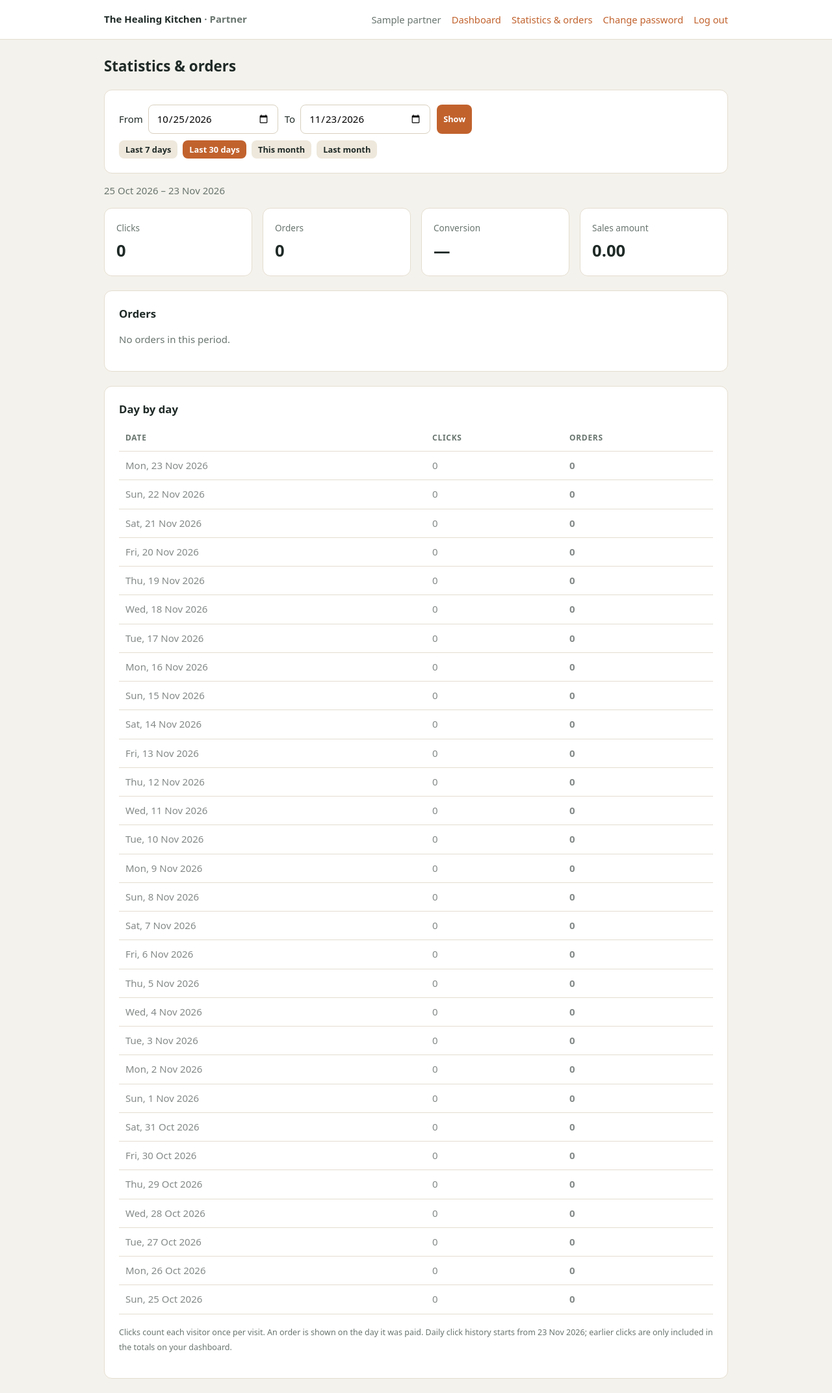
After one commit to Muzamill0/health-book, a PHP site: page /health-book/partner/history.php in a window 1280 px wide. The commit adds this page. Shown: the whole page at 65% size. Run offline with PHP 8.4, Linux system fonts and the light colour scheme; the visitor is signed in with stand-in values (Sample User, id 1); tables that the repository leaves empty or names only in its code hold one stand-in row (values such as "Sample post"); some libraries are stand-ins or nearby versions.

Commit message:
updated the partners statistics

```diff
--- a/admin/_top.php
+++ b/admin/_top.php
@@ -40,6 +40,7 @@ $nav = function (string $href, string $label, bool $active) {
             <div class="nav-label">Sales</div>
             <?= $nav('orders.php', '🧾 Orders', $current === 'orders.php') ?>
             <?= $nav('referrers.php', '🔗 Referral Links', $current === 'referrers.php') ?>
+            <?= $nav('referral-history.php', '📈 Referral History', $current === 'referral-history.php') ?>
             <?= $nav('partners.php', '👤 Partner Users', in_array($current, ['partners.php', 'partner-edit.php'], true)) ?>
             <?= $nav('subscribers.php', '✉️ Subscribers', $current === 'subscribers.php') ?>
             <?= $nav('payments.php', '💳 Paddle Payments', $current === 'payments.php') ?>
--- a/admin/referrers.php
+++ b/admin/referrers.php
@@ -49,6 +49,11 @@ if ($_SERVER['REQUEST_METHOD'] === 'POST') {
                 flash('This link has orders, so it can’t be deleted. Disable it instead.', 'error');
             } else {
                 db()->prepare('DELETE FROM referrers WHERE id = ?')->execute([$id]);
+                try {
+                    db()->prepare('DELETE FROM referral_clicks_daily WHERE referrer_id = ?')->execute([$id]);
+                } catch (PDOException $e) {
+                    // table not created yet: nothing to clean up
+                }
                 flash('Referral link deleted.');
             }
             redirect('referrers.php');
@@ -144,6 +149,7 @@ require __DIR__ . '/_top.php';
                 <td><strong><?= e($sym) . number_format((float) $r['revenue'], 2) ?></strong></td>
                 <td class="actions">
                     <a class="btn btn-sm btn-light" href="orders.php?ref=<?= (int) $r['id'] ?>">Orders</a>
+                    <a class="btn btn-sm btn-light" href="referral-history.php?ref=<?= (int) $r['id'] ?>">History</a>
                     <a class="btn btn-sm btn-light" href="?edit=<?= (int) $r['id'] ?>">Edit</a>
                     <form method="post"><?= csrf_field() ?><input type="hidden" name="action" value="toggle"><input type="hidden" name="id" value="<?= (int) $r['id'] ?>"><button class="btn btn-sm btn-light"><?= $r['is_active'] ? 'Disable' : 'Enable' ?></button></form>
                     <?php if (!(int) $r['checkouts']): ?>
--- a/includes/functions.php
+++ b/includes/functions.php
@@ -452,7 +452,81 @@ function referral_capture(): void
     if (empty($_SESSION['ref_clicked'][$code])) {
         $_SESSION['ref_clicked'][$code] = true;
         db()->prepare('UPDATE referrers SET clicks = clicks + 1 WHERE id = ?')->execute([$ref['id']]);
+        try {
+            // MySQL's CURDATE() matches orders.paid_at (set with NOW()), so clicks and orders share the same "day".
+            db()->prepare('INSERT INTO referral_clicks_daily (referrer_id, day, clicks) VALUES (?, CURDATE(), 1)
+                ON DUPLICATE KEY UPDATE clicks = clicks + 1')->execute([$ref['id']]);
+        } catch (PDOException $e) {
+            error_log('Daily referral click not saved (run database/migrations/2026-11-23-referral-daily-stats.sql): ' . $e->getMessage());
+        }
     }
+}
+
+/**
+ * The from/to dates of a history page, from ?from=YYYY-MM-DD&to=YYYY-MM-DD.
+ * Defaults to the last 30 days; at most one year; swapped if entered the wrong way round.
+ */
+function referral_history_range(): array
+{
+    $valid = fn ($d) => is_string($d) && ($dt = DateTime::createFromFormat('!Y-m-d', $d)) && $dt->format('Y-m-d') === $d;
+    $to   = $valid($_GET['to'] ?? null) ? $_GET['to'] : date('Y-m-d');
+    $from = $valid($_GET['from'] ?? null) ? $_GET['from'] : date('Y-m-d', strtotime($to . ' -29 days'));
+    if ($from > $to) {
+        [$from, $to] = [$to, $from];
+    }
+    $earliest = date('Y-m-d', strtotime($to . ' -365 days'));
+    return [max($from, $earliest), $to];
+}
+
+/**
+ * Day-by-day clicks, paid orders and revenue for referral links, newest day first, one row for every day in the range.
+ * Limit to one link with $referrerId, or to one partner's links with $partnerId (both null = all links).
+ */
+function referral_daily_stats(string $from, string $to, ?int $referrerId = null, ?int $partnerId = null): array
+{
+    $where  = '';
+    $params = [];
+    if ($referrerId !== null) {
+        $where .= ' AND r.id = ?';
+        $params[] = $referrerId;
+    }
+    if ($partnerId !== null) {
+        $where .= ' AND r.partner_id = ?';
+        $params[] = $partnerId;
+    }
+
+    $days = [];
+    for ($d = $to; $d >= $from; $d = date('Y-m-d', strtotime($d . ' -1 day'))) {
+        $days[$d] = ['day' => $d, 'clicks' => 0, 'orders' => 0, 'revenue' => 0.0];
+    }
+
+    try {
+        $stmt = db()->prepare("SELECT c.day, SUM(c.clicks) AS clicks
+            FROM referral_clicks_daily c JOIN referrers r ON r.id = c.referrer_id
+            WHERE c.day BETWEEN ? AND ?$where
+            GROUP BY c.day");
+        $stmt->execute(array_merge([$from, $to], $params));
+        foreach ($stmt as $row) {
+            $days[$row['day']]['clicks'] = (int) $row['clicks'];
+        }
+    } catch (PDOException $e) {
+        error_log('Daily referral clicks unavailable (run database/migrations/2026-11-23-referral-daily-stats.sql): ' . $e->getMessage());
+    }
+
+    $stmt = db()->prepare("SELECT DATE(o.paid_at) AS day, COUNT(*) AS orders, SUM(o.amount) AS revenue
+        FROM orders o JOIN referrers r ON r.id = o.referrer_id
+        WHERE o.status = 'paid' AND o.payment_provider = 'paddle'
+          AND o.paid_at >= ? AND o.paid_at < DATE_ADD(?, INTERVAL 1 DAY)$where
+        GROUP BY DATE(o.paid_at)");
+    $stmt->execute(array_merge([$from, $to], $params));
+    foreach ($stmt as $row) {
+        if (isset($days[$row['day']])) {
+            $days[$row['day']]['orders']  = (int) $row['orders'];
+            $days[$row['day']]['revenue'] = (float) $row['revenue'];
+        }
+    }
+
+    return array_values($days);
 }
 
 /** The active referrer remembered for this visitor, if any. */
@@ -557,6 +631,44 @@ function require_partner(): array
     return $partner;
 }
 
+/** "Ali Khan" → "Ali K." — enough for a partner to recognise a sale without seeing the buyer's full details. */
+function mask_customer_name(string $name): string
+{
+    $parts = preg_split('/\s+/', trim($name), -1, PREG_SPLIT_NO_EMPTY);
+    if (!$parts) {
+        return '—';
+    }
+    $first = array_shift($parts);
+    return $parts ? $first . ' ' . mb_strtoupper(mb_substr(end($parts), 0, 1)) . '.' : $first;
+}
+
+/** "ali.khan@gmail.com" → "a***@gmail.com" */
+function mask_email(string $email): string
+{
+    [$user, $domain] = array_pad(explode('@', $email, 2), 2, '');
+    return $domain === '' ? '***' : mb_substr($user, 0, 1) . '***@' . $domain;
+}
+
+/**
+ * Paid orders made through a partner's links, paid between $from and $to (inclusive), newest first.
+ * Limit to one of their links with $referrerId.
+ */
+function partner_orders(int $partnerId, string $from, string $to, ?int $referrerId = null): array
+{
+    $sql = "SELECT o.order_no, o.customer_name, o.customer_email, o.product_name, o.amount, o.currency, o.paid_at, r.name AS link_name
+        FROM orders o JOIN referrers r ON r.id = o.referrer_id
+        WHERE r.partner_id = ? AND o.status = 'paid' AND o.payment_provider = 'paddle'
+          AND o.paid_at >= ? AND o.paid_at < DATE_ADD(?, INTERVAL 1 DAY)";
+    $params = [$partnerId, $from, $to];
+    if ($referrerId !== null) {
+        $sql .= ' AND r.id = ?';
+        $params[] = $referrerId;
+    }
+    $stmt = db()->prepare($sql . ' ORDER BY o.paid_at DESC LIMIT 500');
+    $stmt->execute($params);
+    return $stmt->fetchAll();
+}
+
 /** A partner's referral links with clicks and paid orders. */
 function partner_links(int $partnerId): array
 {
--- a/partner/_top.php
+++ b/partner/_top.php
@@ -17,6 +17,7 @@ $flash = flash();
         <nav>
             <span class="muted"><?= e($partner['name']) ?></span>
             <a href="dashboard.php">Dashboard</a>
+            <a href="history.php">Statistics &amp; orders</a>
             <a href="password.php">Change password</a>
             <a href="logout.php">Log out</a>
         </nav>
--- a/partner/dashboard.php
+++ b/partner/dashboard.php
@@ -23,7 +23,7 @@ require __DIR__ . '/_top.php';
     <?php else: ?>
     <div class="table-wrap">
     <table>
-        <thead><tr><th>Link</th><th>Share this link</th><th>Clicks</th><th>Orders</th></tr></thead>
+        <thead><tr><th>Link</th><th>Share this link</th><th>Clicks</th><th>Orders</th><th></th></tr></thead>
         <tbody>
         <?php foreach ($links as $l): ?>
             <tr class="<?= $l['is_active'] ? '' : 'is-hidden' ?>">
@@ -33,6 +33,7 @@ require __DIR__ . '/_top.php';
                 </td>
                 <td><strong><?= number_format((int) $l['clicks']) ?></strong></td>
                 <td><strong><?= number_format((int) $l['orders']) ?></strong></td>
+                <td><a class="btn btn-sm btn-light" href="history.php?link=<?= (int) $l['id'] ?>">Statistics</a></td>
             </tr>
         <?php endforeach; ?>
         </tbody>
--- /dev/null
+++ b/partner/history.php
@@ -0,0 +1,124 @@
+<?php
+require_once __DIR__ . '/../includes/functions.php';
+$partner = require_partner();
+$partnerId = (int) $partner['id'];
+
+$links = partner_links($partnerId);
+$linkIds = array_map('intval', array_column($links, 'id'));
+
+// Only the partner's own links can be picked
+$linkId = (int) ($_GET['link'] ?? 0);
+if (!in_array($linkId, $linkIds, true)) {
+    $linkId = 0;
+}
+
+[$from, $to] = referral_history_range();
+$rows   = $links ? referral_daily_stats($from, $to, $linkId ?: null, $partnerId) : [];
+$orders = $links ? partner_orders($partnerId, $from, $to, $linkId ?: null) : [];
+
+$totalClicks = array_sum(array_column($rows, 'clicks'));
+$totalOrders = array_sum(array_column($rows, 'orders'));
+$salesByCurrency = [];
+foreach ($orders as $o) {
+    $salesByCurrency[$o['currency']] = ($salesByCurrency[$o['currency']] ?? 0) + (float) $o['amount'];
+}
+$money = fn ($amount, $currency) => e($currency) . ' ' . number_format((float) $amount, 2);
+
+// Quick ranges
+$today = date('Y-m-d');
+$quick = [
+    'Last 7 days'  => [date('Y-m-d', strtotime('-6 days')), $today],
+    'Last 30 days' => [date('Y-m-d', strtotime('-29 days')), $today],
+    'This month'   => [date('Y-m-01'), $today],
+    'Last month'   => [date('Y-m-01', strtotime('first day of last month')), date('Y-m-t', strtotime('last day of last month'))],
+];
+$qs = fn ($f, $t) => '?' . http_build_query(array_filter(['link' => $linkId ?: null, 'from' => $f, 'to' => $t]));
+
+$partnerTitle = 'Statistics';
+require __DIR__ . '/_top.php';
+?>
+<h1 class="partner-title">Statistics &amp; orders</h1>
+
+<?php if (!$links): ?>
+    <div class="panel"><p class="muted">No referral links are assigned to you yet. Please contact the site owner.</p></div>
+<?php else: ?>
+<form class="panel filters" method="get">
+    <?php if (count($links) > 1): ?>
+    <select name="link" aria-label="Referral link">
+        <option value="">All my links</option>
+        <?php foreach ($links as $l): ?>
+            <option value="<?= (int) $l['id'] ?>" <?= $linkId === (int) $l['id'] ? 'selected' : '' ?>><?= e($l['name']) ?></option>
+        <?php endforeach; ?>
+    </select>
+    <?php endif; ?>
+    <label class="inline-form">From <input type="date" name="from" value="<?= e($from) ?>" max="<?= e($today) ?>"></label>
+    <label class="inline-form">To <input type="date" name="to" value="<?= e($to) ?>" max="<?= e($today) ?>"></label>
+    <button class="btn btn-sm">Show</button>
+    <div class="inline-form" style="flex-basis:100%">
+        <?php foreach ($quick as $label => [$f, $t]): ?>
+            <a class="btn btn-sm <?= ($f === $from && $t === $to) ? '' : 'btn-light' ?>" href="<?= e($qs($f, $t)) ?>"><?= e($label) ?></a>
+        <?php endforeach; ?>
+    </div>
+</form>
+
+<p class="muted"><?= e(date('j M Y', strtotime($from))) ?> – <?= e(date('j M Y', strtotime($to))) ?></p>
+<div class="stats">
+    <div class="stat"><span>Clicks</span><strong><?= number_format($totalClicks) ?></strong></div>
+    <div class="stat"><span>Orders</span><strong><?= number_format($totalOrders) ?></strong></div>
+    <div class="stat"><span>Conversion</span><strong><?= $totalClicks ? number_format($totalOrders / $totalClicks * 100, 1) . '%' : '—' ?></strong></div>
+    <div class="stat"><span>Sales amount</span><strong><?php
+        if (!$salesByCurrency) {
+            echo '0.00';
+        }
+        foreach ($salesByCurrency as $cur => $sum) {
+            echo $money($sum, $cur) . '<br>';
+        }
+    ?></strong></div>
+</div>
+
+<div class="panel">
+    <h2>Orders</h2>
+    <?php if (!$orders): ?>
+        <p class="muted">No orders in this period.</p>
+    <?php else: ?>
+    <div class="table-wrap">
+    <table>
+        <thead><tr><th>Date</th><th>Order</th><th>Customer</th><th>Product</th><?php if (count($links) > 1): ?><th>Link</th><?php endif; ?><th>Amount</th></tr></thead>
+        <tbody>
+        <?php foreach ($orders as $o): ?>
+            <tr>
+                <td><?= e(date('j M Y, g:i a', strtotime($o['paid_at']))) ?></td>
+                <td><?= e($o['order_no']) ?></td>
+                <td><?= e(mask_customer_name($o['customer_name'])) ?><br><small class="muted"><?= e(mask_email($o['customer_email'])) ?></small></td>
+                <td><?= e($o['product_name']) ?></td>
+                <?php if (count($links) > 1): ?><td><?= e($o['link_name']) ?></td><?php endif; ?>
+                <td><strong><?= $money($o['amount'], $o['currency']) ?></strong></td>
+            </tr>
+        <?php endforeach; ?>
+        </tbody>
+    </table>
+    </div>
+    <?php if (count($orders) === 500): ?><p class="muted"><small>Showing the latest 500 orders. Pick a shorter date range to see the rest.</small></p><?php endif; ?>
+    <?php endif; ?>
+</div>
+
+<div class="panel">
+    <h2>Day by day</h2>
+    <div class="table-wrap">
+    <table>
+        <thead><tr><th>Date</th><th>Clicks</th><th>Orders</th></tr></thead>
+        <tbody>
+        <?php foreach ($rows as $r): ?>
+            <tr class="<?= ($r['clicks'] || $r['orders']) ? '' : 'is-hidden' ?>">
+                <td><?= e(date('D, j M Y', strtotime($r['day']))) ?></td>
+                <td><?= number_format($r['clicks']) ?></td>
+                <td><strong><?= number_format($r['orders']) ?></strong></td>
+            </tr>
+        <?php endforeach; ?>
+        </tbody>
+    </table>
+    </div>
+    <p class="muted"><small>Clicks count each visitor once per visit. An order is shown on the day it was paid. Daily click history starts from 23 Nov 2026; earlier clicks are only included in the totals on your dashboard.</small></p>
+</div>
+<?php endif; ?>
+<?php require __DIR__ . '/_bottom.php'; ?>
```
Also changed, not shown: admin/referral-history.php (added, +71 -0 lines), database/migrations/2026-11-23-referral-daily-stats.sql (added, +17 -0 lines), install.php (+9 -0 lines).
